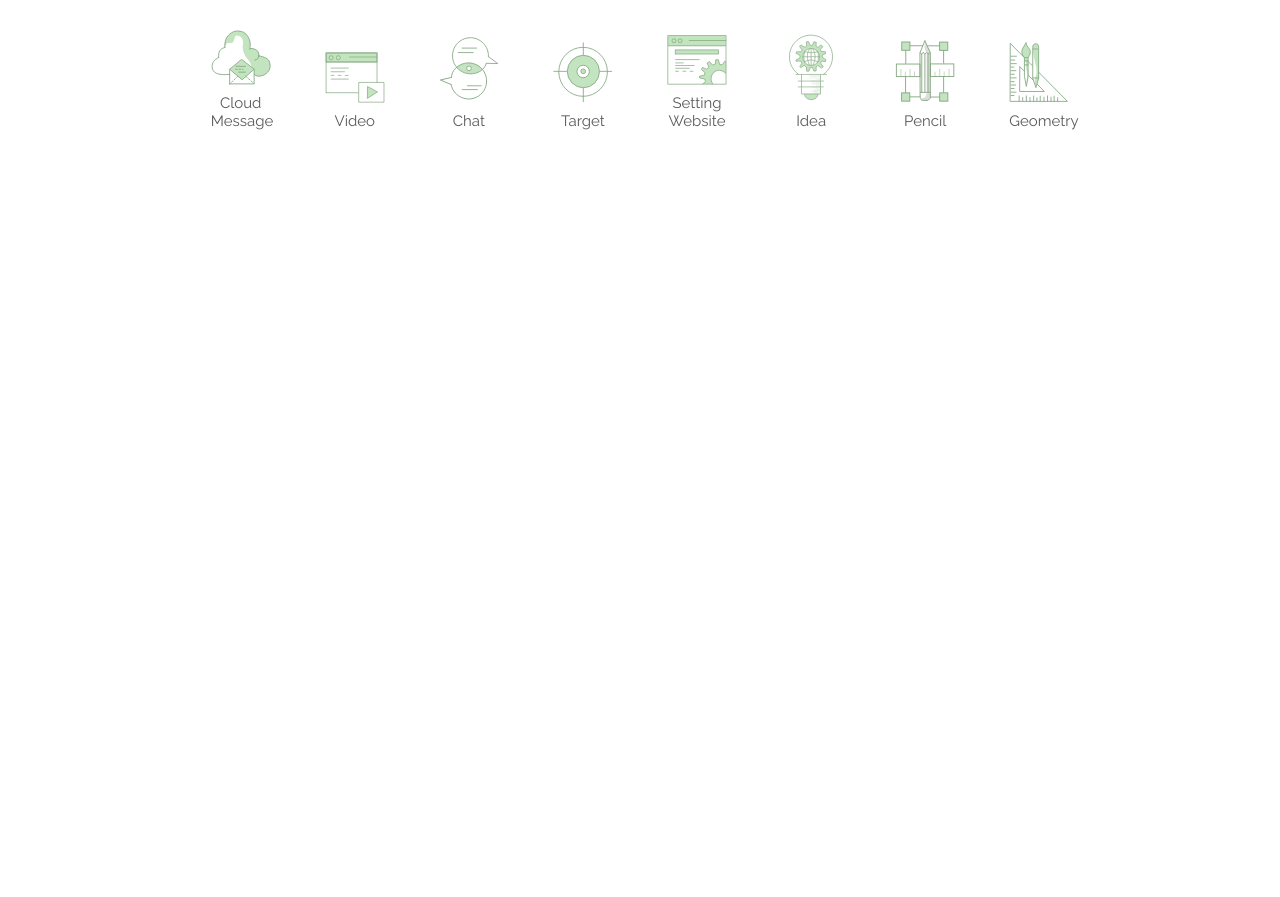
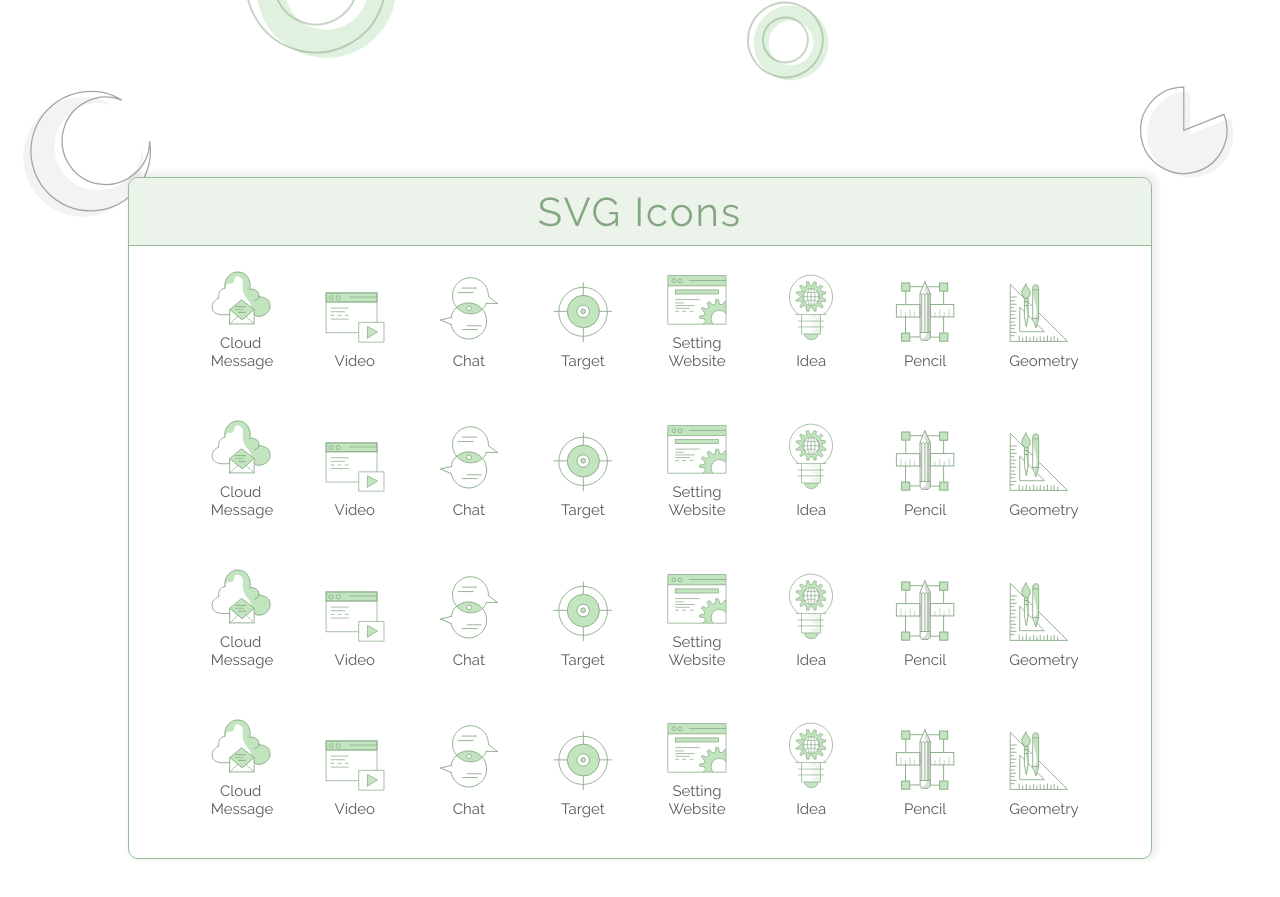
Before and after one commit to josiahprathaban/svg-kit, a plain HTML site: page index.html in a window 1280 px wide. Shown: the part 547-1444 px from the top of the page. Before the commit the page ends 800 px from the top, so only its background shows below. Drawn offline with Linux system fonts and the light colour scheme.

Commit message:
add some styles

```diff
--- a/index.html
+++ b/index.html
@@ -28,12 +28,14 @@
         <img src="lib/images/svg-kit-icon.svg" class="bug6">
         <img src="lib/images/svg-kit-icon.svg" class="bug7">
     </div> -->
-    <div class="git">
+    <!-- <div class="git">
         <iframe src="https://ghbtns.com/github-btn.html?user=josiahprathaban&repo=svg-kit&type=star&count=true" frameborder="0" scrolling="0" width="80" height="20" title="GitHub"></iframe>
         <iframe src="https://ghbtns.com/github-btn.html?user=josiahprathaban&type=follow&count=true" frameborder="0" scrolling="0" width="200" height="20" title="GitHub"></iframe>
     </div>
-    <div class="line"></div>
+    <div class="line"></div> -->
+    <div class="background"></div>
     <div class="header">
+
         <img src="lib/images/svg-kit.svg" width="250px"><br/>
         <p> Download free SVG icons, logos, images for your website projects and other. Edit the color of your icons download in svg format or copy the source code.</p>
     </div>
@@ -97,6 +99,185 @@
                 <span>Download</span>
             </div>
         </a>
+        <a class="downloadable">
+            <div class="icon" name="Cloud Message">
+                <img src="Development/cloud-message.svg">
+                <h3>Cloud Message</h3>
+                <span>Download</span>
+            </div>
+        </a>
+        <a class="downloadable">
+            <div class="icon" name="Video">
+                <img src="Development/video.svg">
+                <h3>Video</h3>
+                <span>Download</span>
+            </div>
+        </a>
+        <a class="downloadable">
+            <div class="icon" name="Chat">
+                <img src="Development/chat.svg">
+                <h3>Chat</h3>
+                <span>Download</span>
+            </div>
+        </a>
+
+        <a class="downloadable">
+            <div class="icon" name="Target">
+                <img src="Development/target.svg">
+                <h3>Target</h3>
+                <span>Download</span>
+            </div>
+        </a>
+        <a class="downloadable">
+            <div class="icon" name="Setting Website">
+                <img src="Development/setting-website.svg">
+                <h3>Setting Website</h3>
+                <span>Download</span>
+            </div>
+        </a>
+        <a class="downloadable">
+            <div class="icon" name="Idea">
+                <img src="Development/idea.svg">
+                <h3>Idea</h3>
+                <span>Download</span>
+            </div>
+        </a>
+
+        <a class="downloadable">
+            <div class="icon" name="Pencil">
+                <img src="DesignTools/pencil.svg">
+                <h3>Pencil</h3>
+                <span>Download</span>
+            </div>
+        </a>
+        <a class="downloadable">
+            <div class="icon" name="Geometry">
+                <img src="DesignTools/geometry.svg">
+                <h3>Geometry</h3>
+                <span>Download</span>
+            </div>
+        </a>
+        <a class="downloadable">
+            <div class="icon" name="Cloud Message">
+                <img src="Development/cloud-message.svg">
+                <h3>Cloud Message</h3>
+                <span>Download</span>
+            </div>
+        </a>
+        <a class="downloadable">
+            <div class="icon" name="Video">
+                <img src="Development/video.svg">
+                <h3>Video</h3>
+                <span>Download</span>
+            </div>
+        </a>
+        <a class="downloadable">
+            <div class="icon" name="Chat">
+                <img src="Development/chat.svg">
+                <h3>Chat</h3>
+                <span>Download</span>
+            </div>
+        </a>
+
+        <a class="downloadable">
+            <div class="icon" name="Target">
+                <img src="Development/target.svg">
+                <h3>Target</h3>
+                <span>Download</span>
+            </div>
+        </a>
+        <a class="downloadable">
+            <div class="icon" name="Setting Website">
+                <img src="Development/setting-website.svg">
+                <h3>Setting Website</h3>
+                <span>Download</span>
+            </div>
+        </a>
+        <a class="downloadable">
+            <div class="icon" name="Idea">
+                <img src="Development/idea.svg">
+                <h3>Idea</h3>
+                <span>Download</span>
+            </div>
+        </a>
+
+        <a class="downloadable">
+            <div class="icon" name="Pencil">
+                <img src="DesignTools/pencil.svg">
+                <h3>Pencil</h3>
+                <span>Download</span>
+            </div>
+        </a>
+        <a class="downloadable">
+            <div class="icon" name="Geometry">
+                <img src="DesignTools/geometry.svg">
+                <h3>Geometry</h3>
+                <span>Download</span>
+            </div>
+        </a>
+        <a class="downloadable">
+            <div class="icon" name="Cloud Message">
+                <img src="Development/cloud-message.svg">
+                <h3>Cloud Message</h3>
+                <span>Download</span>
+            </div>
+        </a>
+        <a class="downloadable">
+            <div class="icon" name="Video">
+                <img src="Development/video.svg">
+                <h3>Video</h3>
+                <span>Download</span>
+            </div>
+        </a>
+        <a class="downloadable">
+            <div class="icon" name="Chat">
+                <img src="Development/chat.svg">
+                <h3>Chat</h3>
+                <span>Download</span>
+            </div>
+        </a>
+
+        <a class="downloadable">
+            <div class="icon" name="Target">
+                <img src="Development/target.svg">
+                <h3>Target</h3>
+                <span>Download</span>
+            </div>
+        </a>
+        <a class="downloadable">
+            <div class="icon" name="Setting Website">
+                <img src="Development/setting-website.svg">
+                <h3>Setting Website</h3>
+                <span>Download</span>
+            </div>
+        </a>
+        <a class="downloadable">
+            <div class="icon" name="Idea">
+                <img src="Development/idea.svg">
+                <h3>Idea</h3>
+                <span>Download</span>
+            </div>
+        </a>
+
+        <a class="downloadable">
+            <div class="icon" name="Pencil">
+                <img src="DesignTools/pencil.svg">
+                <h3>Pencil</h3>
+                <span>Download</span>
+            </div>
+        </a>
+        <a class="downloadable">
+            <div class="icon" name="Geometry">
+                <img src="DesignTools/geometry.svg">
+                <h3>Geometry</h3>
+                <span>Download</span>
+            </div>
+        </a>
+    </div>
+
+
+
+        <div class="footer"></div>
 
 
 
```
Also changed, not shown: lib/css/style.css, lib/images/back.svg (added).
